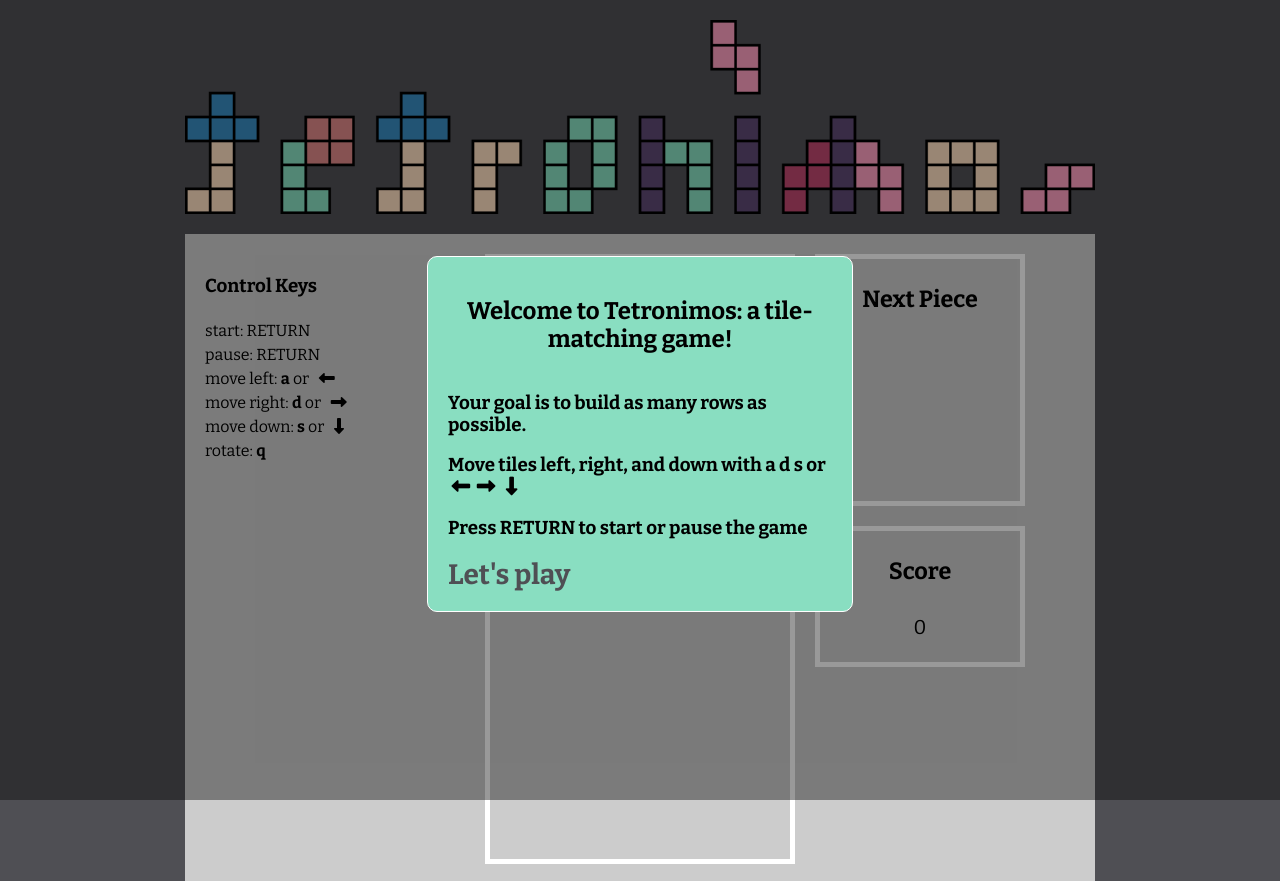
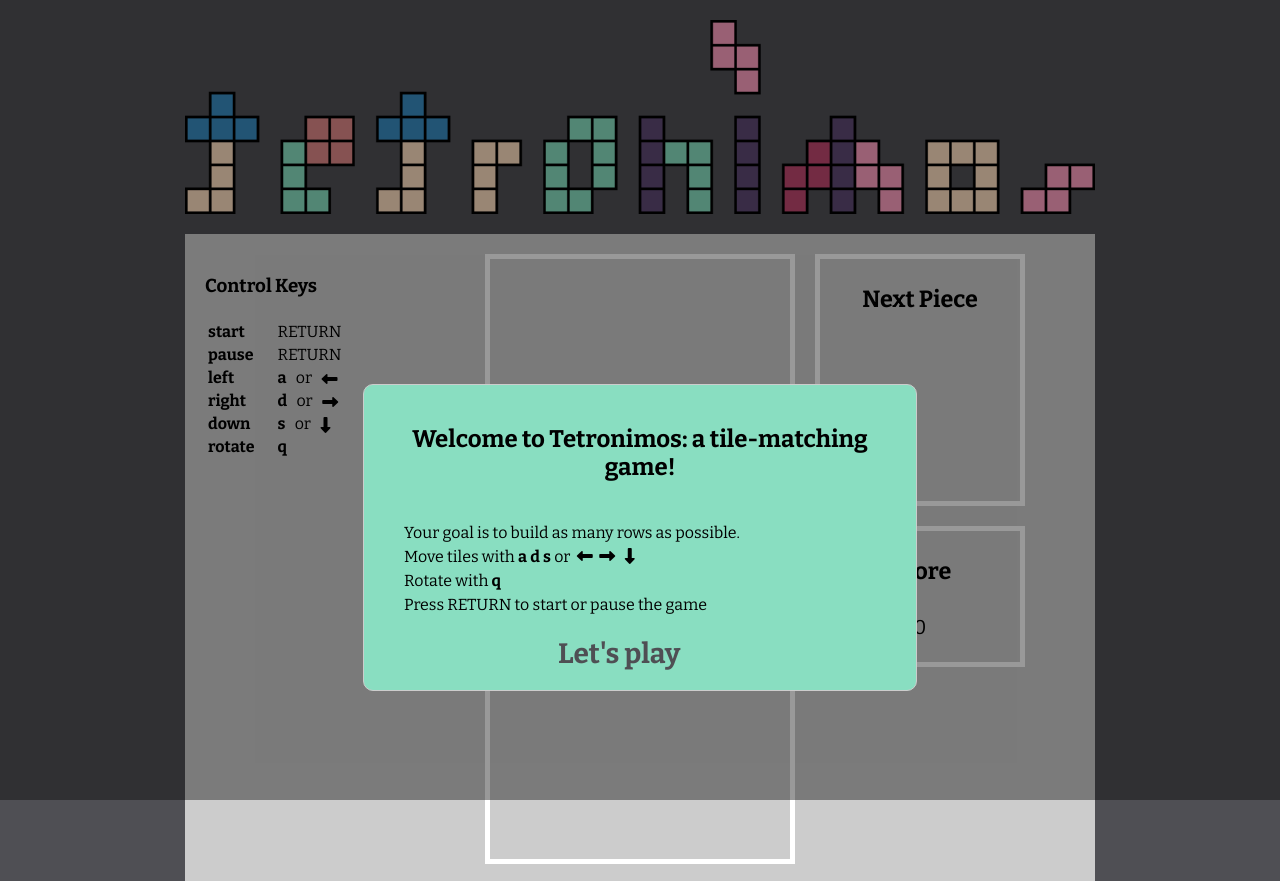
Before and after one commit to dzhenidi/tetronimos.js, a website built with webpack: page index.html in a window 1280 px wide. Shown: the top 881 px of the page. Built offline with nearby package versions, Linux system fonts and the light colour scheme.

Commit message:
control keys table

```diff
--- a/css/index.css
+++ b/css/index.css
@@ -115,7 +115,13 @@ h2 {
   margin-bottom: 20px;
 }
 
+.control-keys td {
+  padding-left: 20px;
+}
 
+.control-keys th {
+  text-align: left;
+}
 header > img {
   width: 910px;
   height: auto;
--- a/css/modal.css
+++ b/css/modal.css
@@ -14,20 +14,27 @@
 
 .modal-content {
     background: #89DEC1;
-    margin: 20% auto;
+    margin: 30% auto;
     padding: 20px;
-    border: 1px solid #fff;
-    width: 30%;
+    border: 1px solid #cccccc;
+    width: 40%;
     border-radius: 10px;
+}
+
+.modal-list {
+    padding: 20px;
+}
+.modal-list li {
+  line-height: 1.5;
 }
 
 /* The Close Button */
 .close-modal {
     color: #4f4f54;
-    /*float: right;*/
+    padding: 5px;
     font-size: 28px;
     font-weight: bold;
-    margin: 0 auto;
+    margin: 0 33%;
 }
 
 .close-modal:hover,
--- a/index.html
+++ b/index.html
@@ -14,12 +14,15 @@
     <div class="modal">
       <div class="modal-content">
         <h2>Welcome to Tetronimos: a tile-matching game!</h2>
-        <h3>Your goal is to build as many rows as possible.</h3>
-        <h3>Move tiles left, right, and down with a d s or
-          &nbsp;<i class="fa fa-long-arrow-left"></i>
-        &nbsp;<i class="fa fa-long-arrow-right"></i>
-      &nbsp; <i class="fa fa-long-arrow-down"></i></h3>
-        <h3>Press RETURN to start or pause the game</h3>
+        <ul class="modal-list">
+          <li>Your goal is to build as many rows as possible.</li>
+          <li>Move tiles with <b>a</b> <b>d</b> <b>s</b> or
+            &nbsp;<i class="fa fa-long-arrow-left"></i>
+            &nbsp;<i class="fa fa-long-arrow-right"></i>
+            &nbsp; <i class="fa fa-long-arrow-down"></i></li>
+            <li>Rotate with <b>q</b></li>
+            <li>Press RETURN to start or pause the game</li>
+        </ul>
         <span class="close-modal">Let's play</span>
       </div>
     </div>
@@ -27,14 +30,64 @@
       <section class="sidebar left">
         <p class="control-keys">
           <h3>Control Keys</h3>
-          <ul>
+          <!-- <ul>
             <li>start: RETURN </li>
             <li>pause: RETURN</li>
             <li>move left: <b>a</b> or &nbsp; <i class="fa fa-long-arrow-left"></i></li>
             <li>move right: <b>d</b>  or &nbsp; <i class="fa fa-long-arrow-right"></i></li>
             <li>move down:  <b>s</b>  or &nbsp; <i class="fa fa-long-arrow-down"></i></li>
             <li>rotate:  <b>q</b></li>
-          </ul>
+          </ul> -->
+          <table class="control-keys">
+            <tr>
+              <th>
+                start
+              </th>
+              <td>
+                RETURN
+              </td>
+            </tr>
+            <tr>
+              <th>
+                pause
+              </th>
+              <td>
+                RETURN
+              </td>
+            </tr>
+            <tr>
+              <th>
+                left
+              </th>
+              <td>
+                <b>a </b>&nbsp; or &nbsp; <i class="fa fa-long-arrow-left"></i>
+              </td>
+            </tr>
+            <tr>
+              <th>
+                right
+              </th>
+              <td>
+                <b>d </b>&nbsp;  or &nbsp; <i class="fa fa-long-arrow-right"></i>
+              </td>
+            </tr>
+            <tr>
+              <th>
+                down
+              </th>
+              <td>
+                <b>s </b>&nbsp;  or &nbsp; <i class="fa fa-long-arrow-down"></i>
+              </td>
+            </tr>
+            <tr>
+              <th>
+                rotate
+              </th>
+              <td>
+                <b>q</b>
+              </td>
+            </tr>
+          </table>
         </p>
 
       </section>
```
